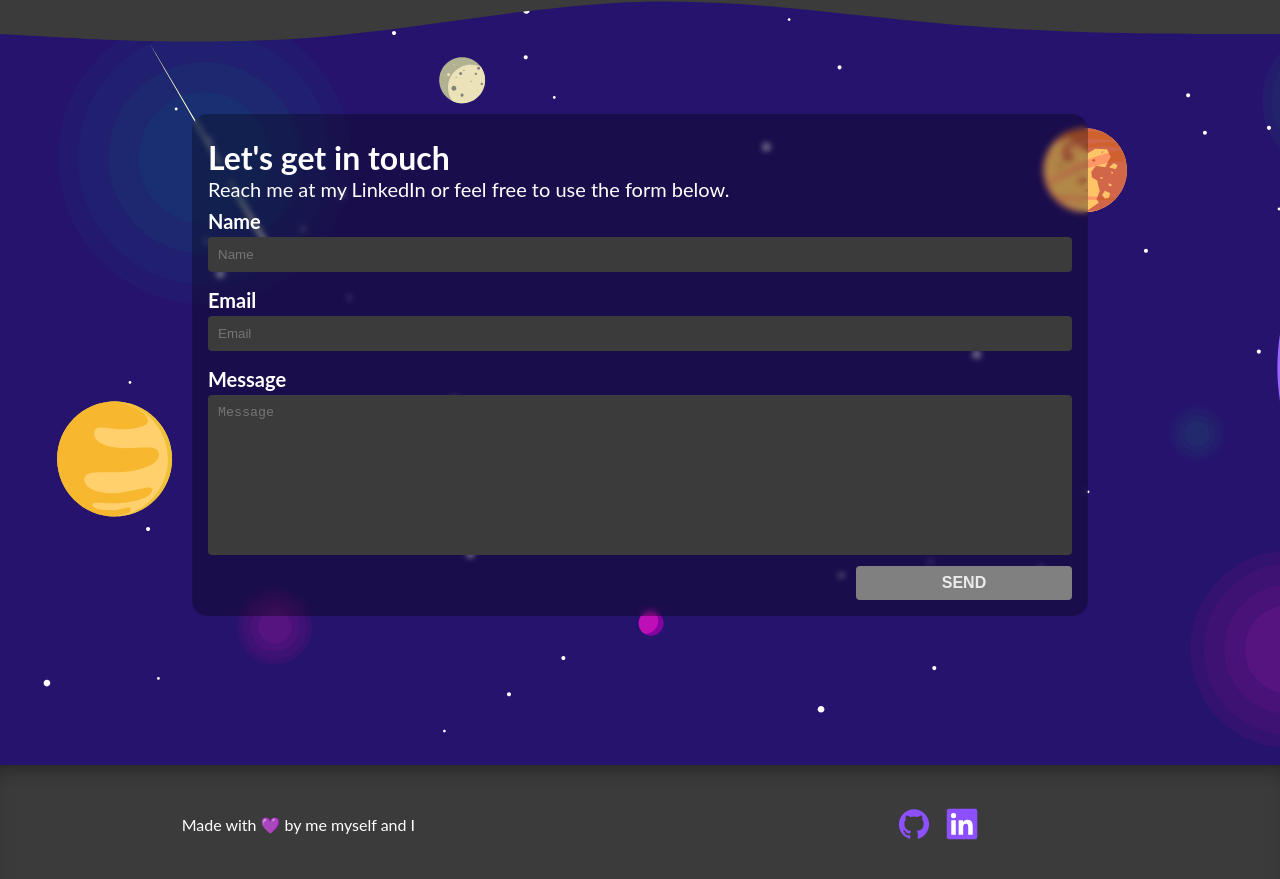
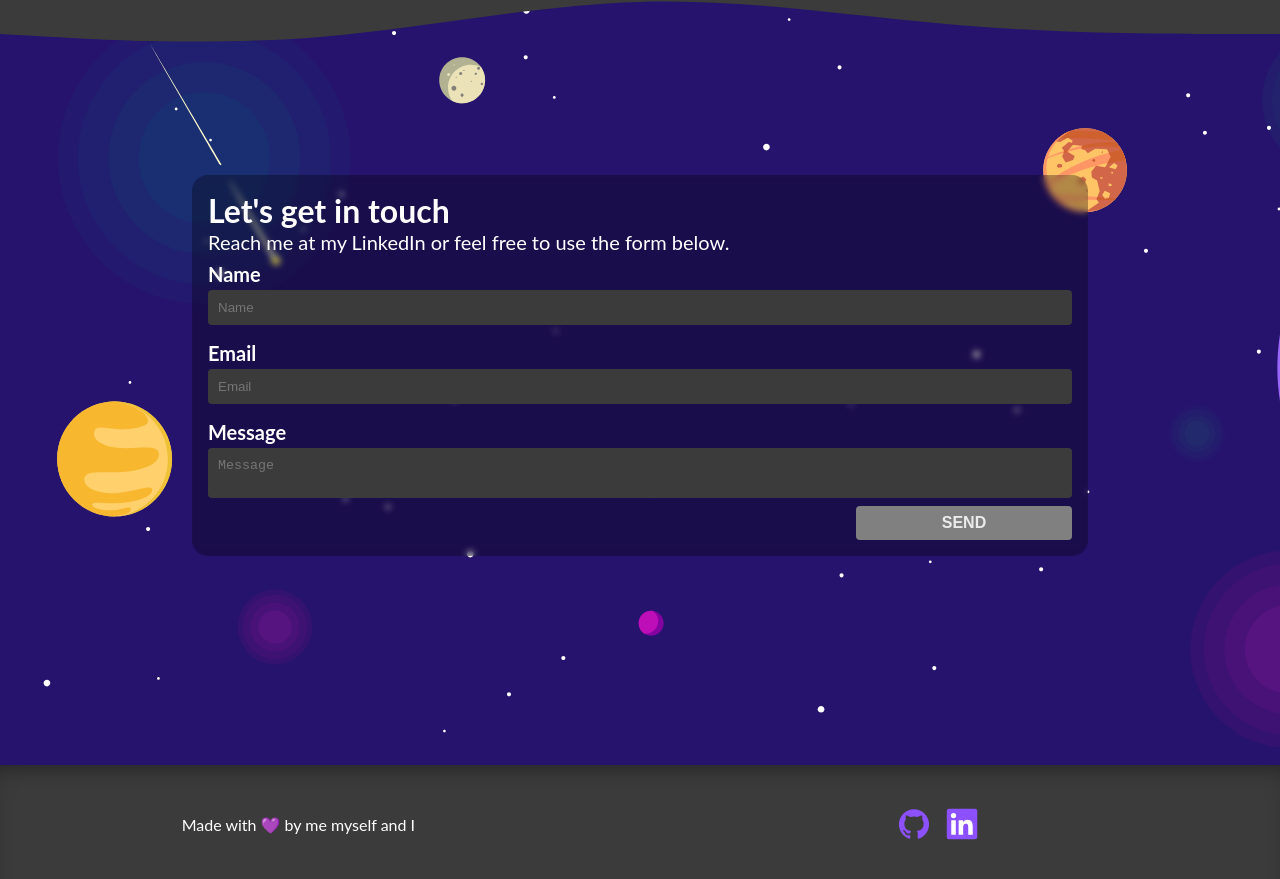
Before and after one commit to essevpi/portfolio, a Next.js app: page / in a window 1280 px wide. Shown: the part 1680-2559 px from the top of the page. Built offline with nearby package versions, Linux system fonts and the light colour scheme.

Commit message:
add favicon fix and some meta tags

```diff
--- a/src/components/contact-form/ContactForm.js
+++ b/src/components/contact-form/ContactForm.js
@@ -31,7 +31,7 @@ const ContactForm = () => {
   };
 
   return (
-    <div className={styles['contact-form__container']}>
+    <div>{/* <div className={styles['contact-form__container']}> */}
       <form
         className={styles['contact-form__form']}
         onSubmit={formHandler}
--- a/src/components/contact-form/ContactForm.module.scss
+++ b/src/components/contact-form/ContactForm.module.scss
@@ -1,11 +1,9 @@
 @import '../../styles/variables.scss';
-
-.contact-form__container {
 
 .contact-form__form {
     display: flex;
     flex-direction: column;
-        margin-top: 0.5rem;
+    flex-wrap: wrap;
 
     .contact-form__btn {
         background: $primary-color;
@@ -36,6 +34,10 @@
     }
 
     .contact-form-field__wrapper {
+        display: flex;
+        flex-direction: column;
+        align-items: flex-start;
+        justify-content: center;
         padding: 0.5rem 0;
         width: 100%;
 
@@ -71,7 +73,10 @@
 
         textarea {
             resize: none;
-                min-height: 10rem;
+            height: 10rem;
+
+            @media screen and (max-width: $medium-breakpoint) {
+                height: 1rem;
             }
         }
     }
--- a/src/pages/_app.js
+++ b/src/pages/_app.js
@@ -1,7 +1,15 @@
+import Head from 'next/head';
 import '../styles/globals.scss';
 
 function MyApp({ Component, pageProps }) {
-  return <Component {...pageProps} />;
+  return (
+    <>
+      <Head>
+        <meta name='viewport' content='width=device-width, initial-scale=1' />
+      </Head>
+      <Component {...pageProps} />
+    </>
+  );
 }
 
 export default MyApp;
--- a/src/pages/index.js
+++ b/src/pages/index.js
@@ -12,8 +12,15 @@ export default function Home() {
     <div className={styles.app}>
       <Head>
         <title>essevpi</title>
-        <meta name='description' content='essevpi homepage' />
-        <link rel='icon' href='/favicon.ico' />
+        <meta name='description' content='Homepage' />
+        <link
+          rel='icon'
+          href={`${
+            process.env.NODE_ENV === 'production'
+              ? `${process.env.NEXT_PUBLIC_FAVICON}/favicon.ico`
+              : '/favicon.ico'
+          }`}
+        />
       </Head>
 
       <Navbar />
--- a/src/sections/contact/Contact.module.scss
+++ b/src/sections/contact/Contact.module.scss
@@ -20,5 +20,9 @@
     border-radius: 16px;
     background: rgba(0, 0, 0, 0.3);
     backdrop-filter: blur(3px);
+
+    /* @media screen and (max-height: $medium-breakpoint) {
+      height: 50vh;
+    } */
   }
 }
--- a/src/styles/variables.scss
+++ b/src/styles/variables.scss
@@ -6,19 +6,6 @@ $drawer-color: rgb(90, 90, 90);
 $hover-transition: all 0.3s ease;
 $primary-text-color: rgba(235, 235, 235, 1);
 $primary-text-hover-color: rgba(235, 235, 235, 0.85);
-
-//Font sizes
-$h1-desktop-size: 2rem;
-$h1-medium-size: 1.8rem;
-$h1-mobile-size: 1.5rem;
-
-$h2-desktop-size: 1.8rem;
-$h2-medium-size: 1.5rem;
-$h2-mobile-size: 1.3rem;
-
-$p-desktop-size: 1.5rem;
-$p-medium-size: 1.3rem;
-$p-mobile-size: 1rem;
 
 //Responsive font size with clamp func (test)
 $h1-min-size: 2rem;
@@ -41,6 +28,8 @@ $xl-desktop-breakpoint: 1200px;
 $desktop-breakpoint: 992px;
 $medium-breakpoint: 768px;
 $mobile-breakpoint: 576px;
+$xs-mobile-breakpoint: 320px;
+
 
 //Sections widths
 $desktop-section-width: 70%;
```
Also changed, not shown: 1 other file (tests, documents, lock files or other folders). Lines whose indentation alone changed are shown as unchanged.
